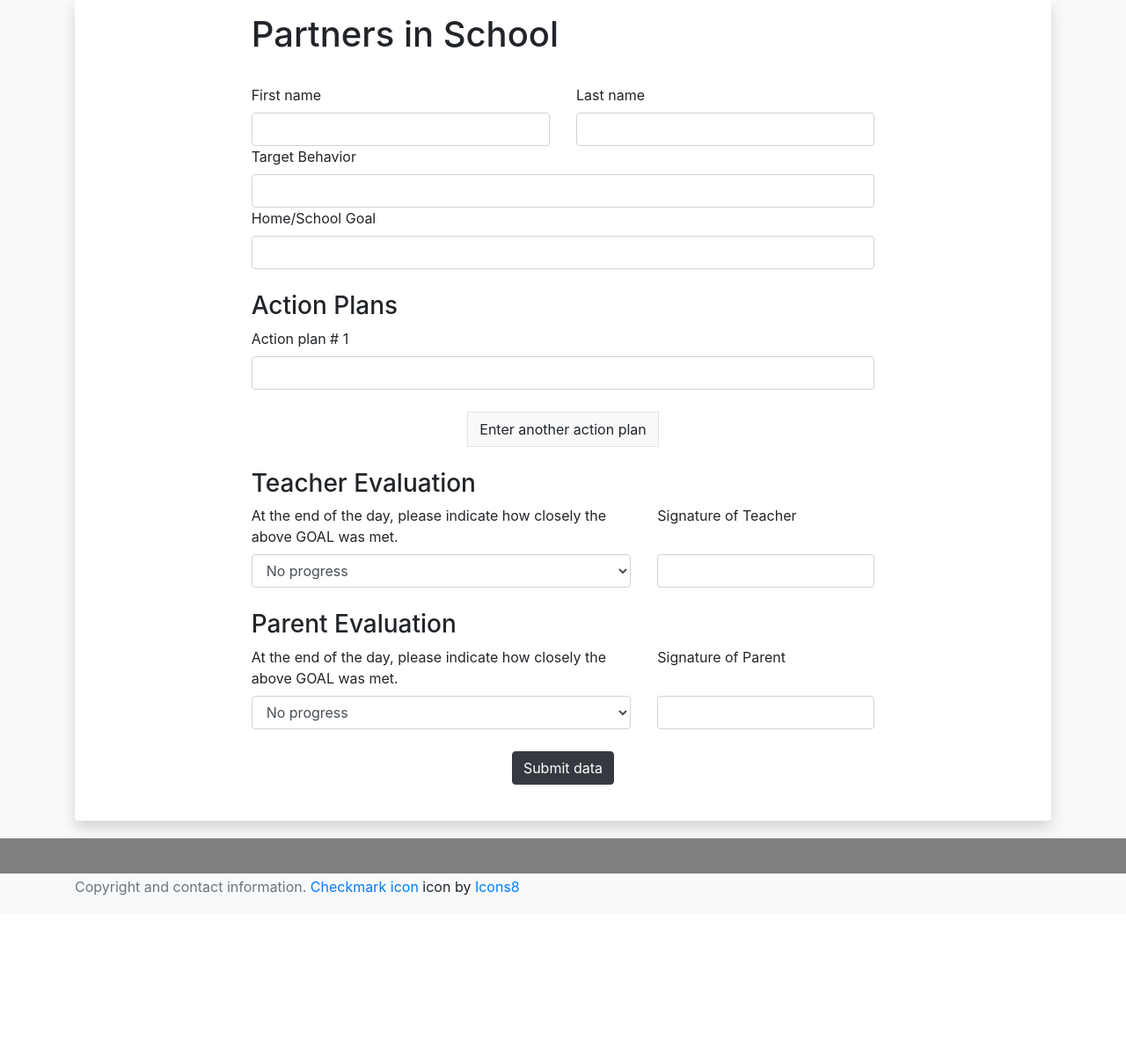
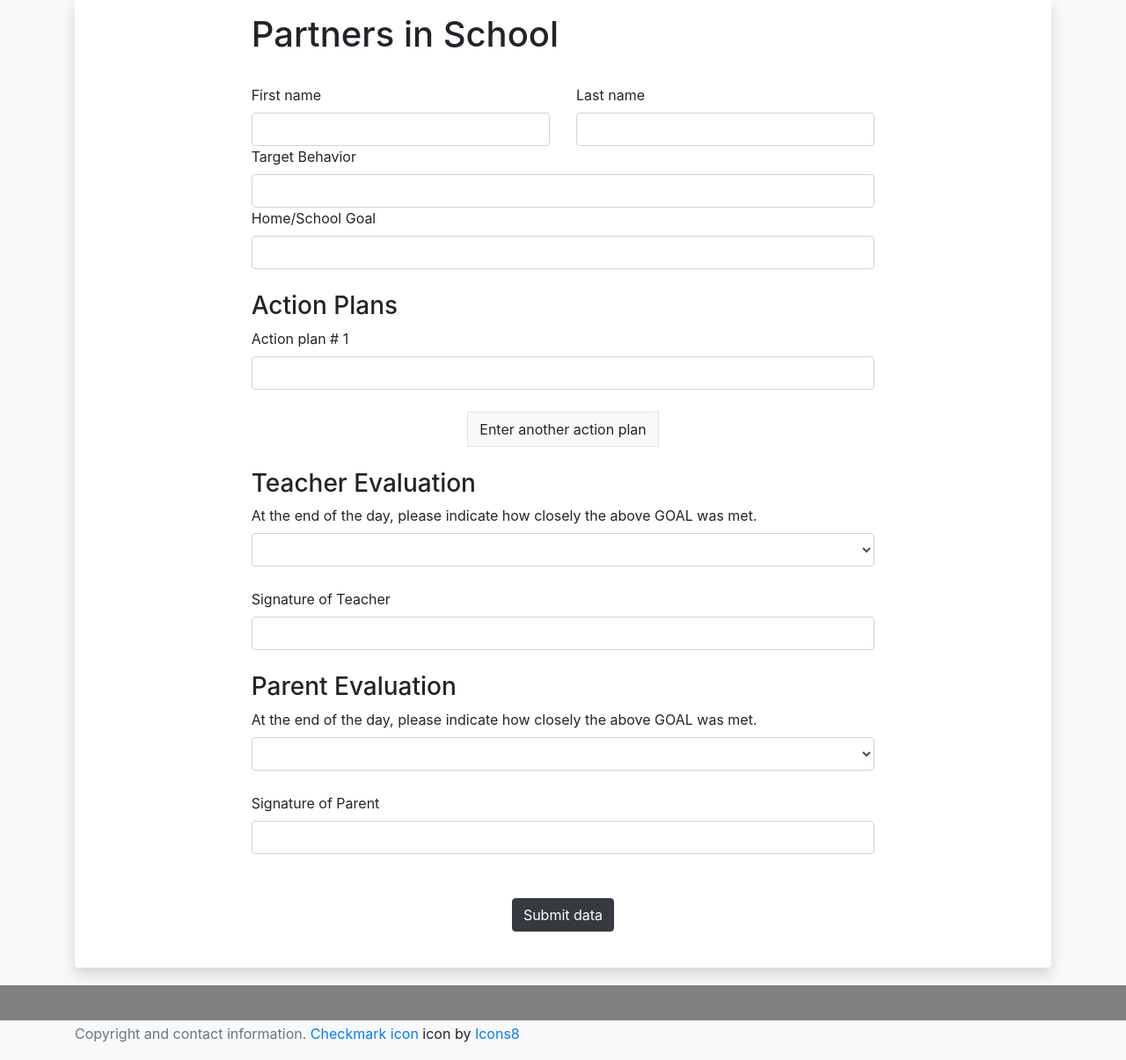
Before and after one commit to billyjang/partner_school_app, a Flask app: page /addentry in a window 1280 px wide. Shown: the part 82-1287 px from the top of the page at 88% size. Before the commit the page ends 1100 px from the top, so only its background shows below. Run offline with Flask 2, Linux system fonts and the light colour scheme; the visitor is signed in with stand-in values (Sample User, id 1); parts of the project's set-up code (start-up, migrations or seed data) failed here and were passed over; some libraries are stand-ins or nearby versions.

Commit message:
styling addentry

```diff
--- a/static/addentry.css
+++ b/static/addentry.css
@@ -10,6 +10,9 @@
 }
 #addAPButton {
     padding-top: 25px;
+}
+#goalRangeParent, #goalRangeTeacher {
+    padding-bottom: 25px;
 }
 .parent-eval, .teacher-eval {
     padding-top: 25px;
@@ -24,3 +27,6 @@
     text-align: center;
     padding: 20px;
 }
+#rateGoal {
+    padding-bottom: 25px;
+}
--- a/templates/addentry.html
+++ b/templates/addentry.html
@@ -104,16 +104,8 @@
                         </div>
                     </div>
                     <div class="row justify-content-center">
-                        <div class="col-md-5">
+                        <div class="col-md-8" id="rateGoal">
                             <label for="goalRangeTeacher">At the end of the day, please indicate how closely the above GOAL was met.</label>
-                        </div>
-                        <div class="col-md-3">
-                            <label for="signatureTeacher">Signature of Teacher</label>
-
-                        </div>
-                    </div>
-                    <div class="row justify-content-center">
-                        <div class="col-md-5">
                             <select class="form-control" id="goalRangeTeacher" name="goalRangeTeacher">
                                 <option>Situation significantly worse</option>
                                 <option>Situation somewhat worse</option>
@@ -122,7 +114,10 @@
                                 <option>Situation significantly better</option>
                             </select>
                         </div>
-                        <div class="col-md-3">
+                    </div>
+                    <div class="row justify-content-center">
+                        <div class="col-md-8">
+                            <label for="signatureTeacher">Signature of Teacher</label>
                             <input type="text" class="form-control" id="signatureTeacher" name="signatureTeacher" required>
                         </div>
                     </div>
@@ -135,16 +130,8 @@
                         </div>
                     </div>
                     <div class="row justify-content-center">
-                        <div class="col-md-5">
+                        <div class="col-md-8" id="rateGoal">
                             <label for="goalRangeParent">At the end of the day, please indicate how closely the above GOAL was met.</label>
-                        </div>
-                        <div class="col-md-3">
-                            <label for="signatureParent">Signature of Parent</label>
-
-                        </div>
-                    </div>
-                    <div class="row justify-content-center">
-                        <div class="col-md-5">
                             <select class="form-control" id="goalRangeParent" name="goalRangeParent">
                                 <option>Situation significantly worse</option>
                                 <option>Situation somewhat worse</option>
@@ -153,7 +140,8 @@
                                 <option>Situation significantly better</option>
                             </select>
                         </div>
-                        <div class="col-md-3">
+                        <div class="col-md-8" id="goalRangeParent">
+                            <label for="signatureParent">Signature of Parent</label>
                             <input type="text" class="form-control" id="signatureParent" name="signatureParent" required>
                         </div>
                     </div>
```
